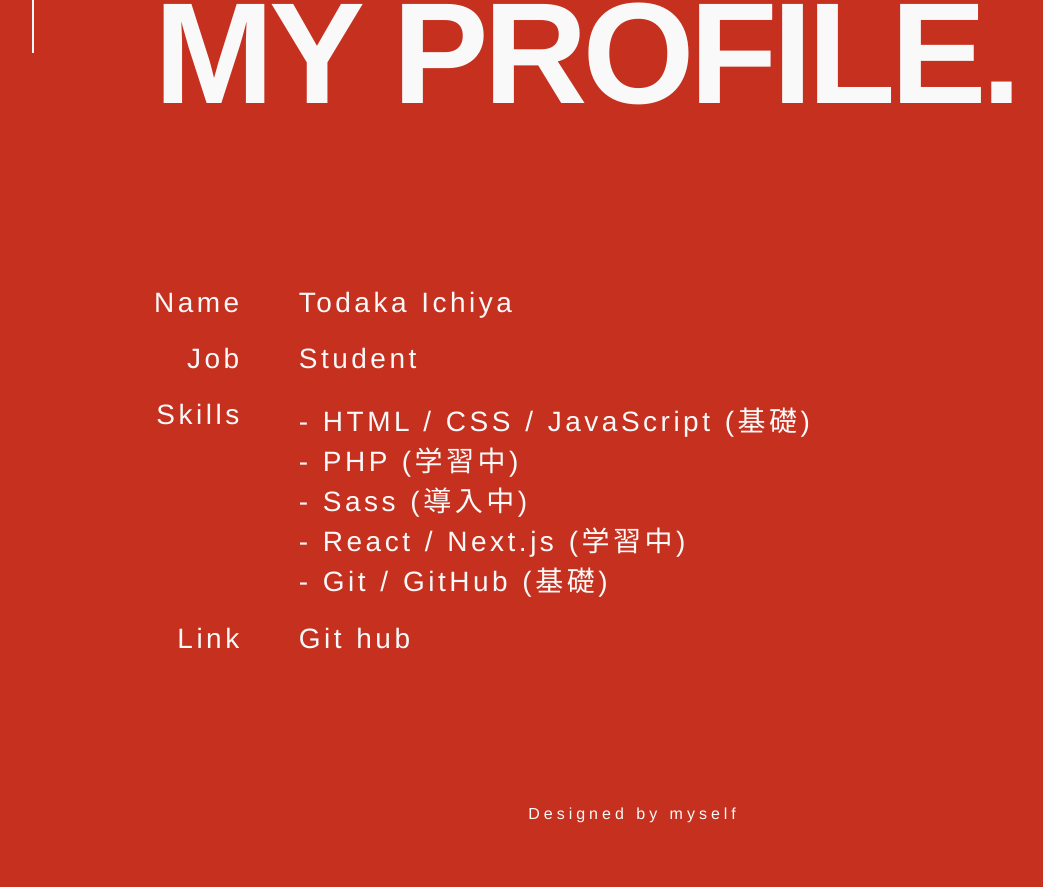
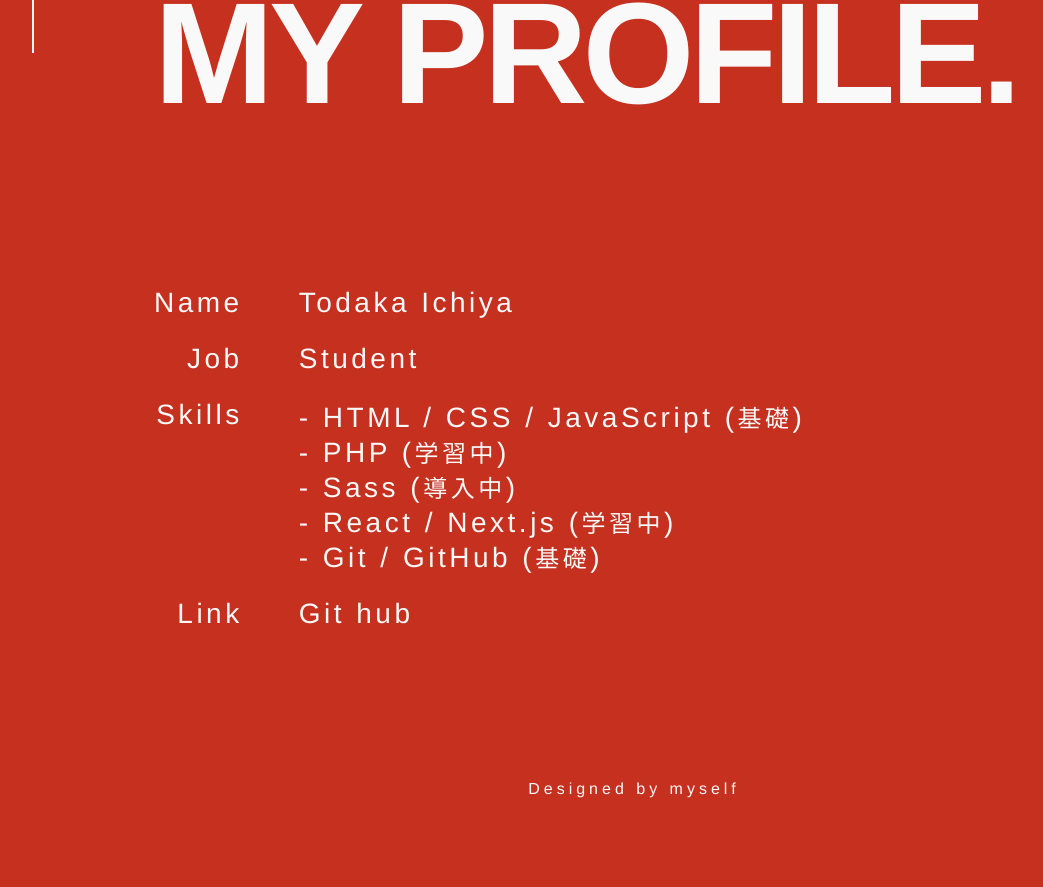
Before and after one commit to todaka0202/Portfoflio, a plain HTML site: page about.html in a window 1280 px wide. Shown: the part 587-1474 px from the top of the page, without its empty margins (6-1049 px from the left). After the commit the page ends 1449 px from the top, so only its background shows below. Drawn offline with Linux system fonts and the light colour scheme; some packages are replaced by stand-ins of ours.

Commit message:
about内の文字サイズを調整

```diff
--- a/about.html
+++ b/about.html
@@ -40,11 +40,11 @@
                 <dd>Student</dd>
                 <dt>Skills</dt>
                 <dd>
-                    - HTML / CSS / JavaScript (基礎)<br>
-                    - PHP (学習中)<br>
-                    - Sass (導入中)<br>
-                    - React / Next.js (学習中)<br>
-                    - Git / GitHub (基礎)
+                    - HTML / CSS / JavaScript (<span class="small">基礎</span>)<br>
+                    - PHP (<span class="small">学習中</span>)<br>
+                    - Sass (<span class="small">導入中</span>)<br>
+                    - React / Next.js (<span class="small">学習中</span>)<br>
+                    - Git / GitHub (<span class="small">基礎</span>)
                 </dd>
                 <dt>Link</dt>
                 <dd><a href="https://github.com/todaka0202">Git hub</a></dd>
--- a/css/skin/skin-about.css
+++ b/css/skin/skin-about.css
@@ -28,6 +28,10 @@ h2 {
     color: #f9f9f9;
 }
 
+.small {
+    font-size: 3vh;
+}
+
 p {
     color: #f9f9f9;
     letter-spacing: 4px;
```
